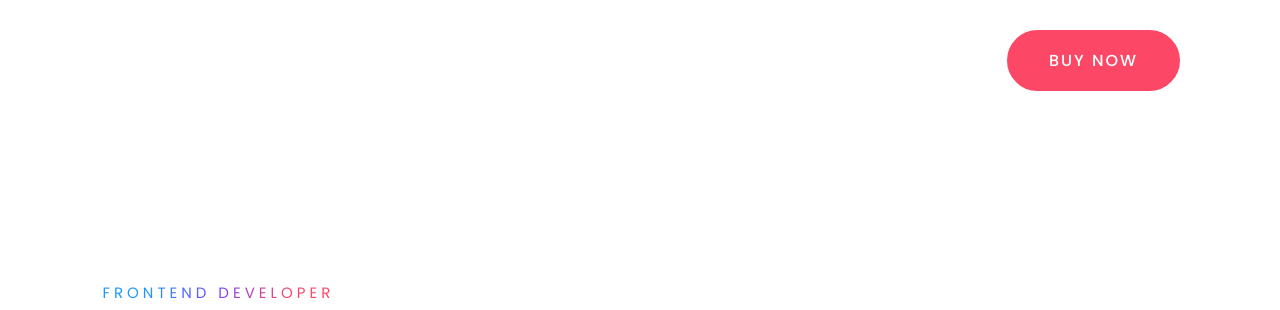
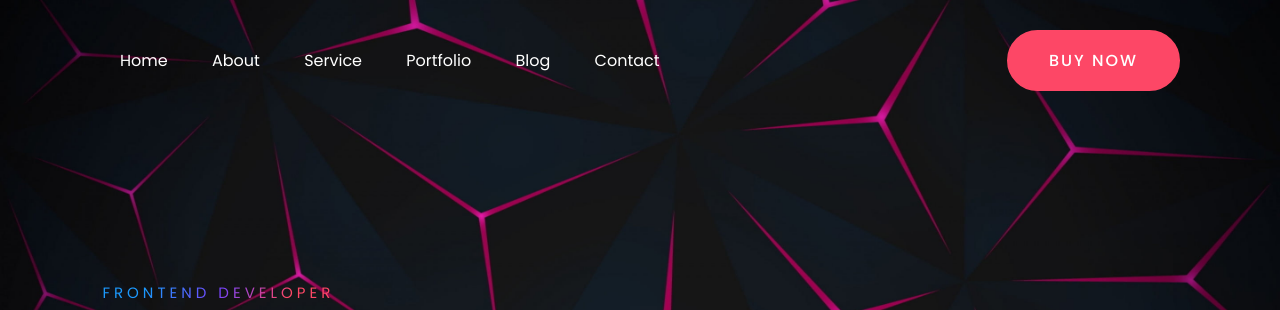
Before and after one commit to Parthib-toppo/Portfolio, a plain HTML site: page index.html in a window 1280 px wide. Shown: the top 310 px of the page. Drawn offline with Linux system fonts and the light colour scheme.

Commit message:
Update style.css

```diff
--- a/style.css
+++ b/style.css
@@ -12,7 +12,7 @@ a{
 .hero{
     width: 100%;
     height: 100vh;
-    background: url(img/P3.jpg);
+    background: url(P3.jpg);
     background-size: cover;
 }
 nav{
```
